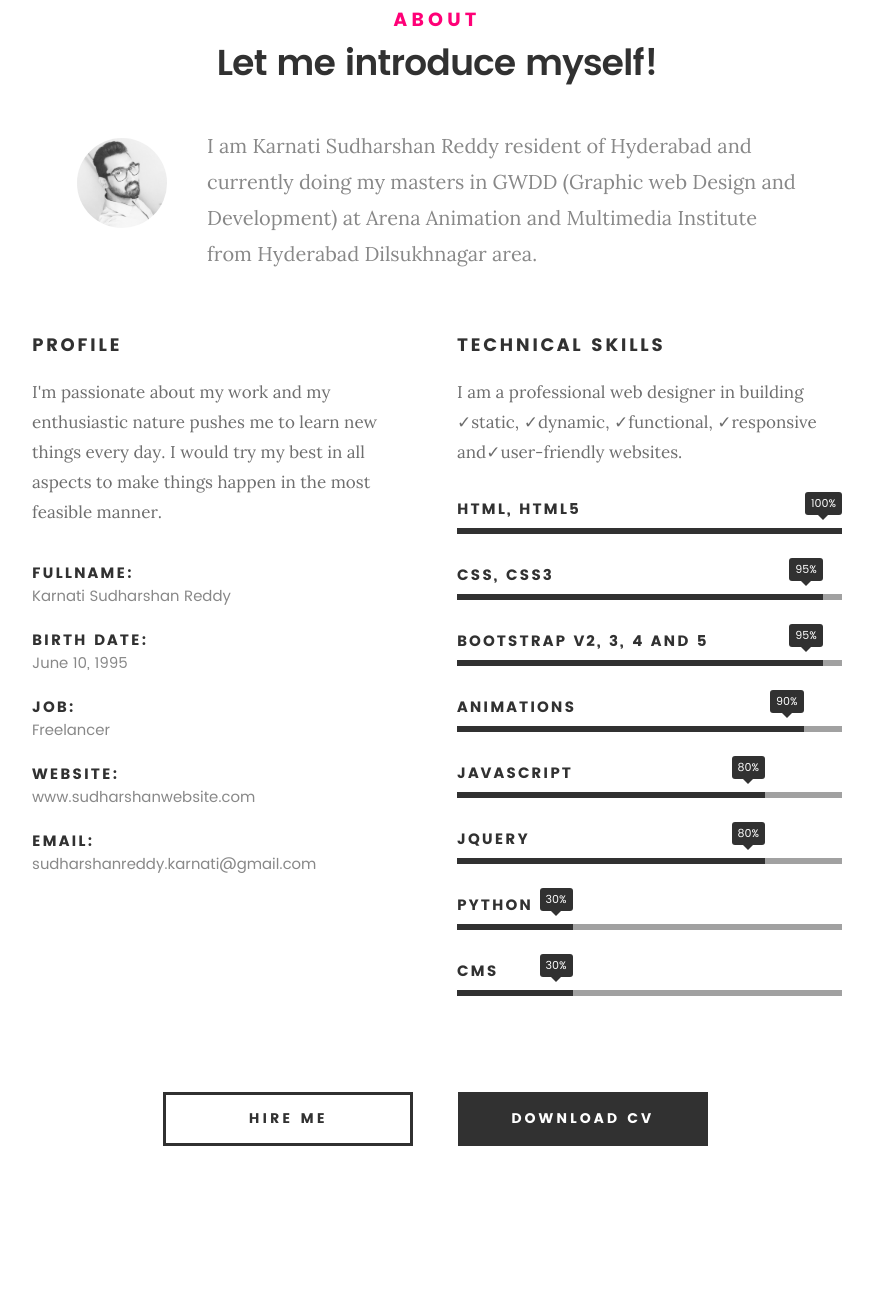
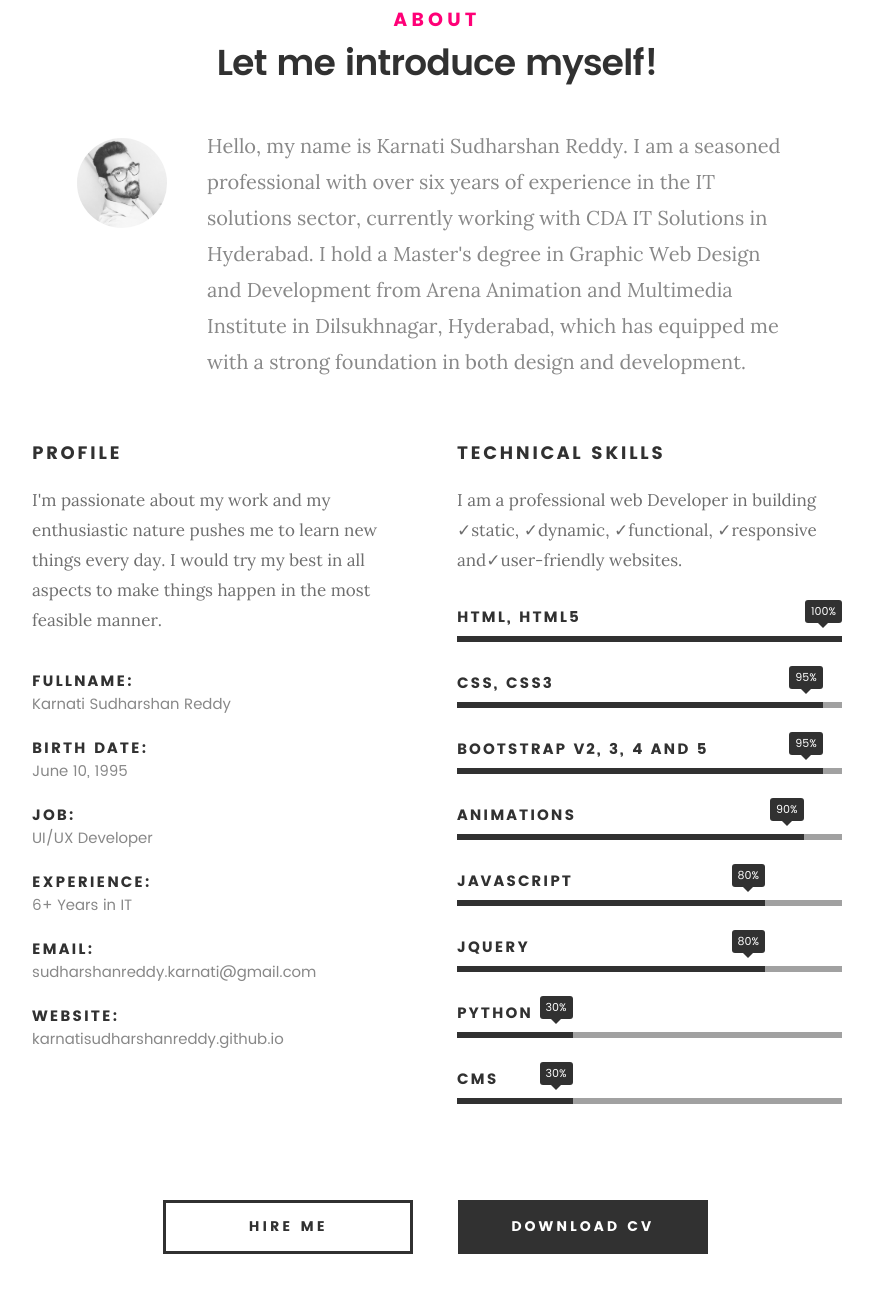
Before and after one commit to karnatisudharshanreddy/karnatisudharshanreddy.github.io, a plain HTML site: page index.html in a window 1280 px wide. Shown: the part 917-2220 px from the top of the page, without its empty margins (203-1076 px from the left). Drawn offline with Linux system fonts and the light colour scheme; files whose address does not match are found by name.

Commit message:
addedaboutme

```diff
--- a/index.html
+++ b/index.html
@@ -89,7 +89,7 @@
 			<h1>Let me introduce myself!</h1>
 			<div class="intro-info">
 				<img src="images/sudharshan-pic/profile-pic.jpg" alt="Sudharshan Reddy">
-             <p class="lead">I am Karnati Sudharshan Reddy resident of Hyderabad and currently doing my masters in GWDD (Graphic web Design and Development) at Arena Animation and Multimedia Institute from Hyderabad Dilsukhnagar area.</p>
+                <p class="lead">Hello, my name is Karnati Sudharshan Reddy. I am a seasoned professional with over six years of experience in the IT solutions sector, currently working with CDA IT Solutions in Hyderabad. I hold a Master's degree in Graphic Web Design and Development from Arena Animation and Multimedia Institute in Dilsukhnagar, Hyderabad, which has equipped me with a strong foundation in both design and development.</p>
 			</div>
 		</div>
 	</div> <!-- /section-intro -->
@@ -110,21 +110,25 @@
 				</li>
 				<li>
 					<strong>Job:</strong>
-					<span>Freelancer</span>
+					<span>UI/UX Developer</span>
 				</li>
 				<li>
-					<strong>Website:</strong>
-					<span>www.sudharshanwebsite.com</span>
+					<strong>Experience:</strong>
+					<span>6+ Years in IT</span>
 				</li>
 				<li>
 					<strong>Email:</strong>
 					<span>sudharshanreddy.karnati@gmail.com</span>
 				</li>
+				<li>
+					<strong>Website:</strong>
+					<span>karnatisudharshanreddy.github.io</span>
+				</li>
 			</ul> <!-- /info-list -->
 		</div>
 		<div class="col-six tab-full">
 			<h3>Technical Skills</h3>
-			<p>I am a professional web designer in building ✓static, ✓dynamic, ✓functional, ✓responsive and✓user-friendly websites.</p>
+			<p>I am a professional web Developer in building ✓static, ✓dynamic, ✓functional, ✓responsive and✓user-friendly websites.</p>
 			<ul class="skill-bars">
 				<li>
 				   <div class="progress percent100"><span>100%</span></div>
@@ -183,19 +187,13 @@
 </div> <!-- /section-intro-->
 
 <div class="row resume-timeline">
-
 	<div class="col-twelve resume-header">
-
 		<h2>Professional Qualification</h2>
-
 	</div> <!-- /resume-header -->
 
 	<div class="col-twelve">
-
 		<div class="timeline-wrap">
-
    			<div class="timeline-block">
-
    				<div class="timeline-ico">
    					<i class="fa fa-graduation-cap"></i>
    				</div>
@@ -207,89 +205,65 @@
 
    				<div class="timeline-content">
    					<h4>Arena Animation and Multimedia Institute</h4>
-   					<p>Currently doing my masters in GWDD (Graphic web Design and Development) at Arena Animation and Multimedia Institute from Dilsukhnagar Hyderabad.</p>
+   					<p>Completed masters in GWDD (Graphic web Design and Development) at Arena Animation and Multimedia Institute from Dilsukhnagar Hyderabad.</p>
    				</div>
-
    			</div> <!-- /timeline-block -->
-
 		</div> <!-- /timeline-wrap -->
-
 	</div> <!-- /col-twelve -->
 
 </div> <!-- /resume-timeline -->
 
 <div class="row resume-timeline">
-
 	<div class="col-twelve resume-header">
-
 		<h2>Education Qualification</h2>
-
 	</div> <!-- /resume-header -->
 
 	<div class="col-twelve">
-
 		<div class="timeline-wrap">
-
 			<div class="timeline-block">
-
    				<div class="timeline-ico">
    					<i class="fa fa-briefcase"></i>
    				</div>
-
    				<div class="timeline-header">
    					<h3>Bachelor of Commerce (Computers Application)</h3>
    					<p>2012 - 2016</p>
    				</div>
-
    				<div class="timeline-content">
    					<h4>Osmania University</h4>
    					<p>I did my Graduation from Vausdara degree collage Bachelor of Commerce in Computers Application from Moulali Hyderabad.</p>
    				</div>
-
    			</div> <!-- /timeline-block -->
 
    			<div class="timeline-block">
-
    				<div class="timeline-ico">
    					<i class="fa fa-briefcase"></i>
    				</div>
-
    				<div class="timeline-header">
    					<h3>Intermediate (Board of Intermediate Education)</h3>
    					<p>2010-2012</p>
    				</div>
-
    				<div class="timeline-content">
    					<h4>sri chaitanya junior college</h4>
    					<p>My intermediate was downe at sri chaitanya junior college Ghatkesar Hyderabad</p>
    				</div>
-
    			</div> <!-- /timeline-block -->
 
    			<div class="timeline-block">
-
    				<div class="timeline-ico">
    					<i class="fa fa-briefcase"></i>
    				</div>
-
    				<div class="timeline-header">
    					<h3>SSC (Secondary School Certificate)</h3>
    					<p>2010</p>
    				</div>
-
    				<div class="timeline-content">
    					<h4>Sir venkateswara High School</h4>
    					<p>My schooling has been completed at my home town. (Sir venkateswara High School from Mydukur kadapa dist (A.P))</p>
    				</div>
-
    			</div> <!-- /timeline-block -->
-
 		</div> <!-- /timeline-wrap -->
-
 	</div> <!-- /col-twelve -->
-
 </div> <!-- /resume-timeline -->
-
 </section> <!-- /features -->
 
 <!-- Portfolio Section -->
```
